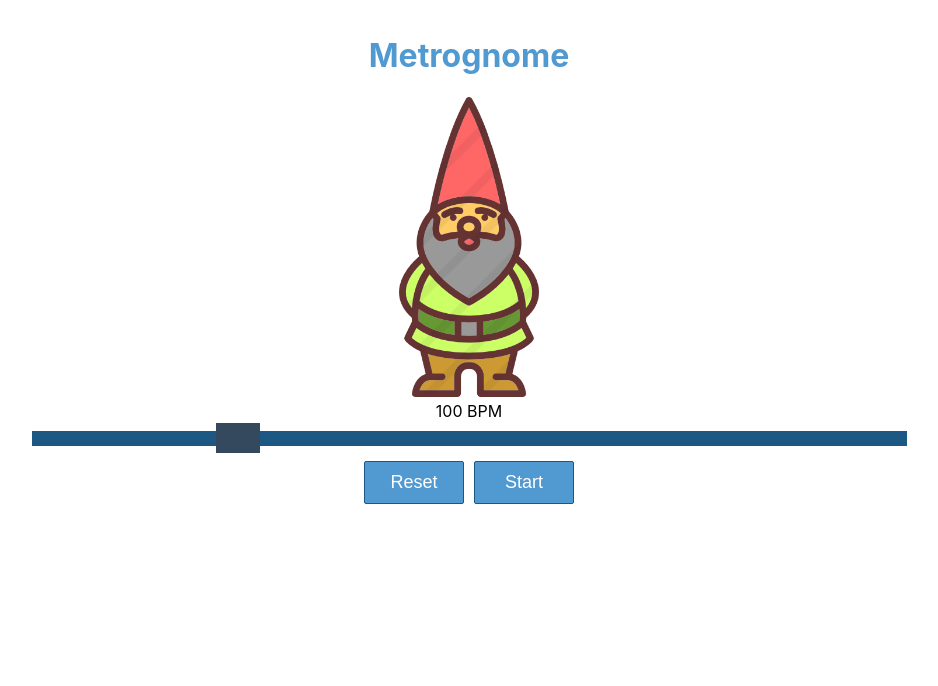
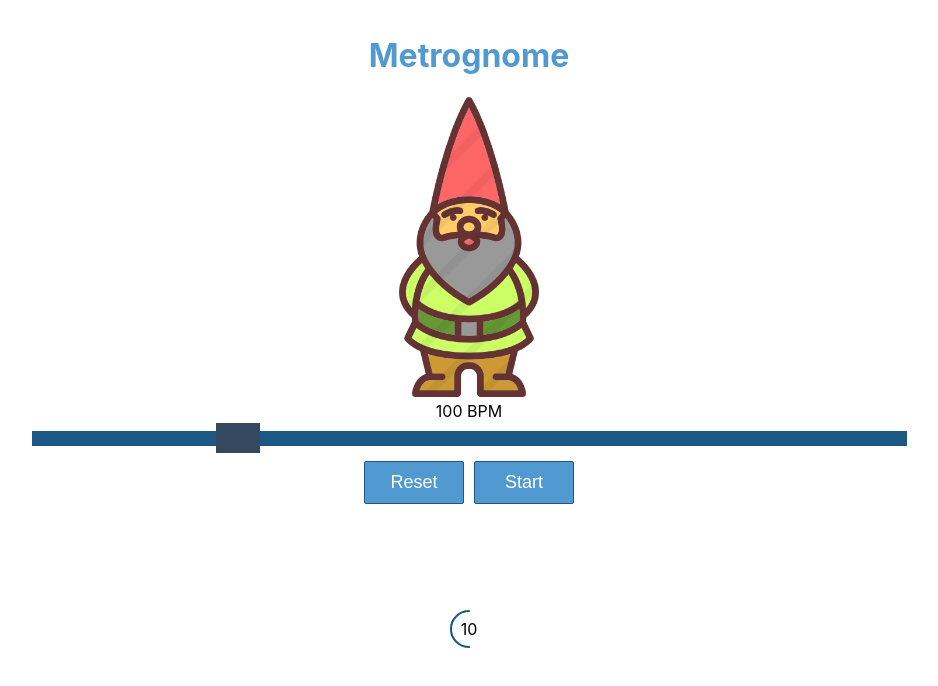
Before and after one commit to omgitsgod/metronome, a React (Create React App) app: page / in a window 1280 px wide. Shown: the top 686 px of the page, without its empty margins (171-1109 px from the left). Built offline with nearby package versions, Linux system fonts and the light colour scheme.

Commit message:
Add more basic timer instead

```diff
--- a/src/App.css
+++ b/src/App.css
@@ -43,103 +43,45 @@ img {
   color: #fff;
   font-size: 18px;
 }
-button[data-setter] {
-    outline: none;
-    background: transparent;
-    border: none;
-    font-family: 'Roboto';
-    font-weight: 300;
-    font-size: 18px;
-    width: 25px;
-    height: 30px;
-    color: #5199D1;
-    cursor: pointer;
-}
-button[data-setter]:hover {
-    opacity: 0.5;
-}
-.container {
-    position: relative;
-    top: 30px;
-    width: 300px;
-    margin: 0 auto;
+#countdown {
+  position: relative;
+  margin: auto;
+  margin-top: 100px;
+  height: 40px;
+  width: 40px;
+  text-align: center;
 }
 
-.setters {
-    position: absolute;
-    left: 85px;
-    top: 75px;
+#countdown-number {
+  color: black;
+  display: inline-block;
+  line-height: 40px;
 }
-.minutes-set {
-    float: left;
-    margin-right: 28px;
+
+svg {
+  position: absolute;
+  top: 0;
+  right: 0;
+  width: 40px;
+  height: 40px;
+  transform: rotateY(-180deg) rotateZ(-90deg);
 }
-.seconds-set {
-    float: right;
+
+svg circle {
+  stroke-dasharray: 113px;
+  stroke-dashoffset: 0px;
+  stroke-linecap: round;
+  stroke-width: 2px;
+  stroke: #1D5784;
+  fill: none;
+  animation: countdown 10s linear infinite forwards;
 }
-.controlls {
-    position: absolute;
-    left: 75px;
-    top: 105px;
-    text-align: center;
+
+@keyframes countdown {
+  from {
+    stroke-dashoffset: 0px;
+  }
+  to {
+    stroke-dashoffset: 113px;
+  }
 }
-.display-remain-time {
-    font-family: 'Roboto';
-    font-weight: 100;
-    font-size: 65px;
-    color: #5199D1;
-}
-#pause {
-    outline: none;
-    background: transparent;
-    border: none;
-    margin-top: 10px;
-    width: 50px;
-    height: 50px;
-    position: relative;
-}
-.play::before {
-    display: block;
-    content: "";
-    position: absolute;
-    top: 8px;
-    left: 16px;
-    border-top: 15px solid transparent;
-    border-bottom: 15px solid transparent;
-    border-left: 22px solid #5199D1;
-}
-.pause::after {
-    content: "";
-    position: absolute;
-    top: 8px;
-    left: 12px;
-    width: 15px;
-    height: 30px;
-    background-color: transparent;
-    border-radius: 1px;
-    border: 5px solid #5199D1;
-    border-top: none;
-    border-bottom: none;
-}
-#pause:hover {
-    opacity: 0.8;
-}
-.e-c-base {
-    fill: none;
-    stroke: #B6B6B6;
-    stroke-width: 4px
-}
-.e-c-progress {
-    fill: none;
-    stroke: #5199D1;
-    stroke-width: 4px;
-    transition: stroke-dashoffset 0.7s;
-}
-.e-c-pointer {
-    fill: #FFF;
-    stroke: #5199D1;
-    stroke-width: 2px;
-}
-#e-pointer {
-    transition: transform 0.7s;
-}
--- a/src/App.js
+++ b/src/App.js
@@ -67,6 +67,7 @@ function App() {
       </div>
       <button onClick={reset}>Reset</button>
       <button onClick={startStop}>{playing ? "Stop" : "Start"}</button>
+      <Timer />
     </div>
   );
 }
--- a/src/Timer.js
+++ b/src/Timer.js
@@ -1,37 +1,15 @@
 import React, { useState, useEffect} from 'react';
+import gnome from './gnome.png'
 import './App.css';
 
 function Timer() {
 
   return (
-    <div class="container">
-  <div class="setters">
-    <div class="minutes-set">
-      <button data-setter="minutes-plus">+</button>
-      <button data-setter="minutes-minus">-</button>
-    </div>
-    <div class="seconds-set">
-      <button data-setter="seconds-plus">+</button>
-      <button data-setter="seconds-minus">-</button>
-    </div>
-  </div>
-   <div class="circle">
-      <svg width="300" viewBox="0 0 220 220" xmlns="http://www.w3.org/2000/svg">
-         <g transform="translate(110,110)">
-            <circle r="100" class="e-c-base"/>
-            <g transform="rotate(-90)">
-               <circle r="100" class="e-c-progress"/>
-               <g id="e-pointer">
-                  <circle cx="100" cy="0" r="8" class="e-c-pointer"/>
-               </g>
-            </g>
-         </g>
-      </svg>
-   </div>
-   <div class="controlls">
-      <div class="display-remain-time">01:30</div>
-      <button class="play" id="pause"></button>
-   </div>
+    <div id="countdown">
+  <div id="countdown-number">10</div>
+  <svg>
+    <circle r="18" cx="20" cy="20"></circle>
+  </svg>
 </div>
   );
 }
```
